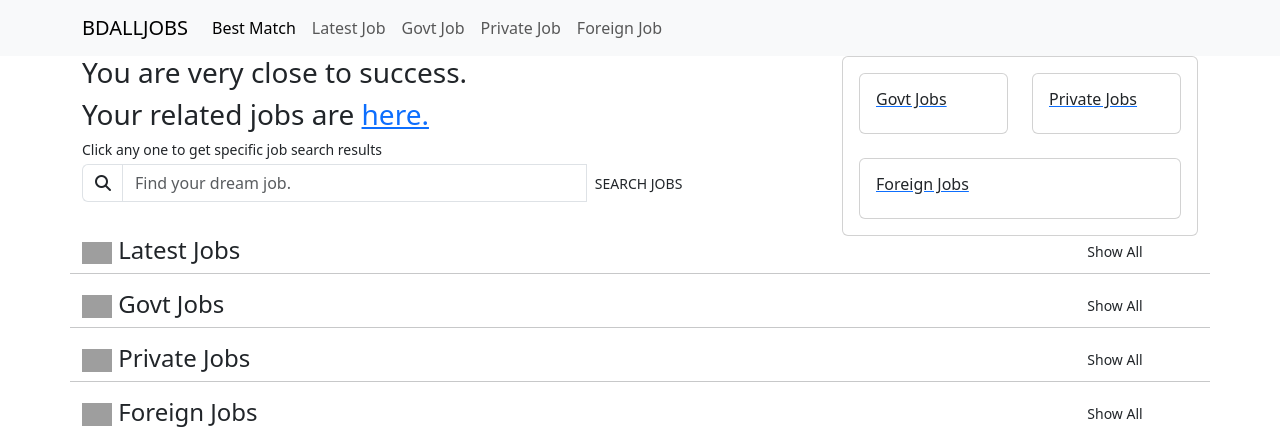
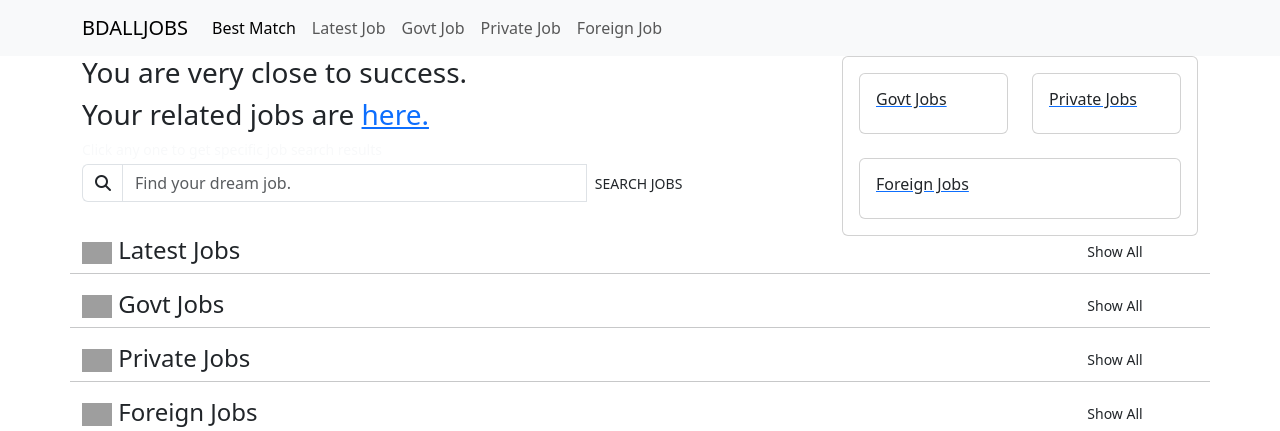
Before and after one commit to Rayhun/bdalljobs, a Django app: template templates/index.html in a window 1280 px wide. Shown: the top 431 px of the page. Run offline with Django 3.2, Linux system fonts and the light colour scheme; the template is opened without the code that fills it, so the values that code supplies are empty; some libraries are stand-ins or nearby versions; some web fonts are replaced; grey boxes are pictures that could not be loaded.

Commit message:
update data

```diff
--- a/templates/index.html
+++ b/templates/index.html
@@ -14,7 +14,7 @@
                 <form action="{% url 'jobs:search' %}" method="get">
                     <div class="row">
                         <div class="col-md-10">
-                            <div class="small fw-light">Click any one to get specific job search results</div>
+                            <div class="small fw-light text-light">Click any one to get specific job search results</div>
                             <div class="btn-group">
                                 {% for obj in employee_stats %}
                                 <input type="radio" class="btn-check" name="options" value="{{ obj.code }}" id="option{{ forloop.counter }}" />
```
